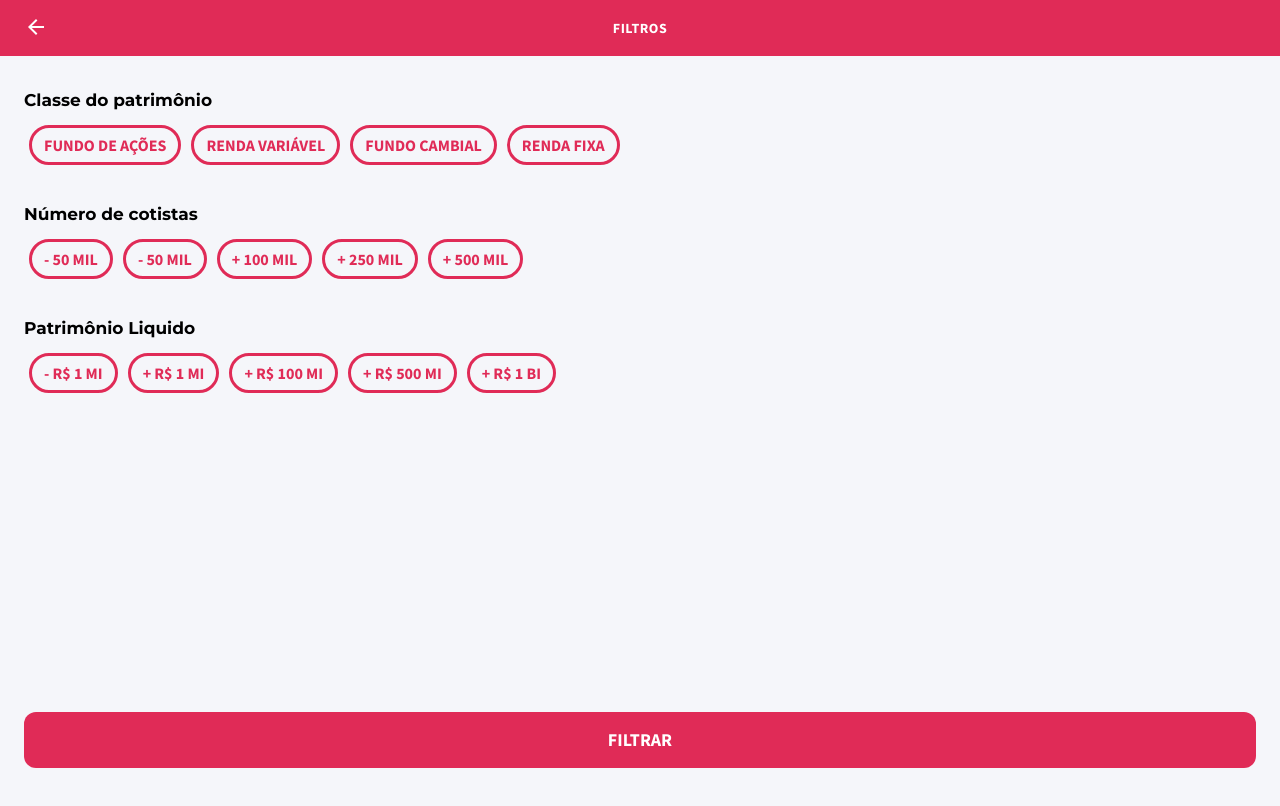
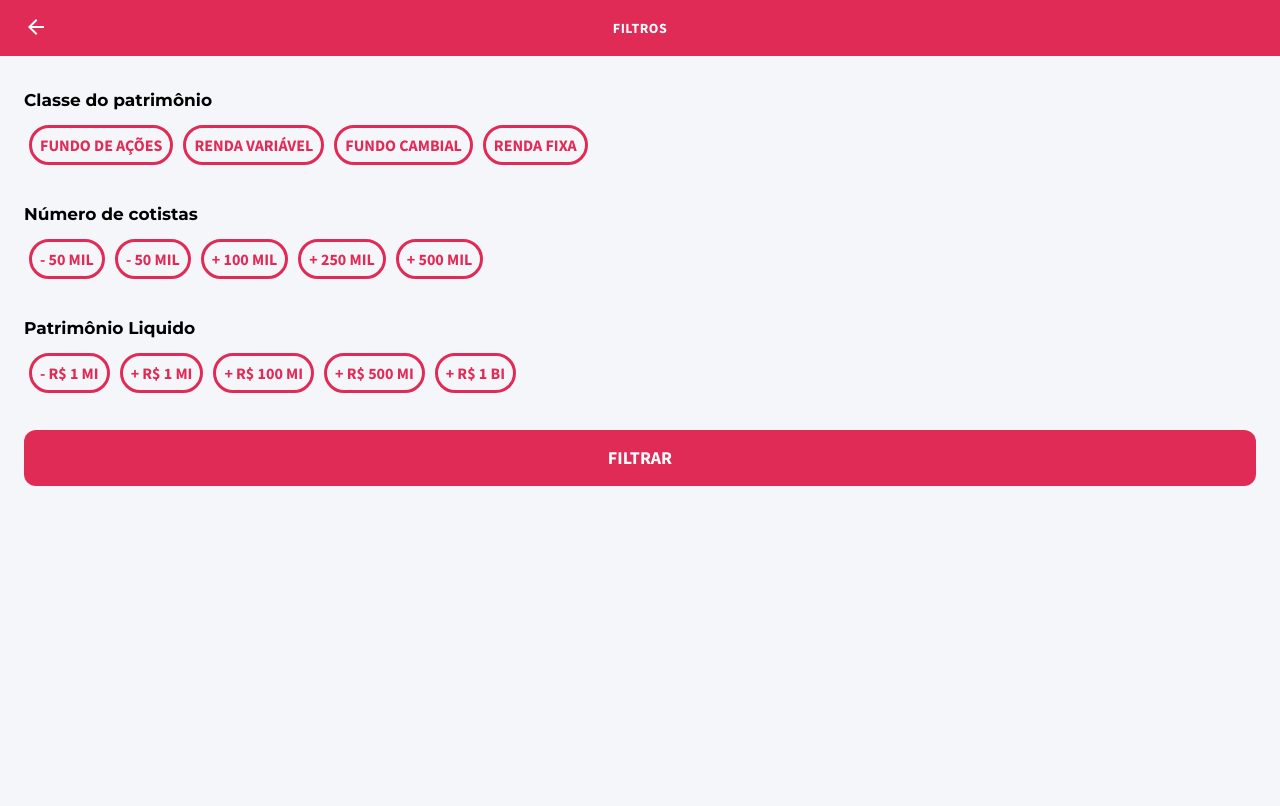
Before and after one commit to luizmellodev/radardoinvestidor-frontend, a Next.js app: page /filtro in a window 1280 px wide. Shown: the top 806 px of the page. Built offline with nearby package versions, Linux system fonts and the light colour scheme.

Commit message:
WIP tela de filtro

```diff
--- a/src/components/FilterSection/FilterButton/index.tsx
+++ b/src/components/FilterSection/FilterButton/index.tsx
@@ -1,5 +1,5 @@
-import { useState } from 'react';
-import { ReactNode } from 'react';
+import { FilterContext } from 'contexts/Filters';
+import { useState, useEffect, useContext } from 'react';
 import { Button, Text } from './styles';
 
 interface FilterButtonProps {
@@ -9,11 +9,25 @@ interface FilterButtonProps {
 }
 
 export default function FilterButton({ label, type, value}: FilterButtonProps) {
-  const [isClicked,setIsClicked] = useState(false);
+  const {selectedFilters, updateFilter} = useContext(FilterContext);
+
+  const [isClicked,setIsClicked] = useState(selectedFilters[type] === value);
+
+  useEffect(() =>{
+    setIsClicked(selectedFilters[type] === value);
+    console.log(`filterButton ${selectedFilters[type]}`)
+  },[selectedFilters]);
 
   const handleClick = () =>{
-    console.log("clicked")
+    console.log("handleClick clicked")
+    if(isClicked){
+      const newValue = typeof value === "string" ? "" : 0;
+      updateFilter(type, newValue);
+    }
+    else
+      updateFilter(type, value);
     setIsClicked(!isClicked);
+    console.log(selectedFilters)
   };
 
   return (
--- a/src/components/FilterSection/FilterButton/styles.ts
+++ b/src/components/FilterSection/FilterButton/styles.ts
@@ -1,34 +1,17 @@
 import styled from 'styled-components';
 
 export const Text = styled.p`
-    display: flex;
-    align-items: center;
-    text-align: center;
-    text-transform: uppercase;
-
     font-family: Source Sans Pro;
     font-weight: bold;
     font-size: 16px;
     line-height: 24px;
-    /* Inside Auto Layout */
-
-    flex: none;
-    order: 0;
-    flex-grow: 0;
-    margin: 0px 12px;
+    margin: 0px 8px;
+    text-transform: uppercase;
 `;
 export const Button = styled.button<any>`
     background-color: ${(props) => (props.isClicked ? props.theme.colors.primary : props.theme.colors.background)};
     border: 3px solid ${(props) => props.theme.colors.primary};
     border-radius: 100px;
     color: ${(props) => (props.isClicked ? props.theme.colors.background : props.theme.colors.primary)};
-    display: flex;
-    flex-direction: row;
-    justify-content: center;
-    align-items: center;
-
-    position: static;
     height: 40px;
-    left: 0px;
-    top: 0px;
 `;
--- a/src/components/FilterSection/index.tsx
+++ b/src/components/FilterSection/index.tsx
@@ -9,13 +9,14 @@ interface FilterSectionProps {
   title: string;
   options:string[] | number[];
 }
-
-export default function FilterSection({title, type, options }: FilterSectionProps) {
 const FilterTitle = styled.strong<any>`
 font-family: Montserrat;
 font-size: 17px;
 line-height: 24px;
 `;
+
+export default function FilterSection({title, type, options }: FilterSectionProps) {
+
 const formatOptions = (option:string | number) =>{
 if(typeof option === "string")
   return option;
--- a/src/contexts/Filters.tsx
+++ b/src/contexts/Filters.tsx
@@ -16,7 +16,7 @@ export interface IFilter {
 }
 export const FilterContext = createContext({} as FilterContextValues);
 
-// export const NavegatingToFilter = () => useRouter().push('src/pages/filtro');
+
 export const FilterProvider: React.FC = ({children}) =>{
     const FilterEmpty: IFilter = {
       classe: "",
--- a/src/pages/filtro.tsx
+++ b/src/pages/filtro.tsx
@@ -1,33 +1,28 @@
 import { FilterContext, FilterProvider } from 'contexts/Filters';
-import { useContext, useEffect } from 'react';
+import { useContext, useEffect, useState } from 'react';
 import Screen from 'components/Screen';
 import TopBar from 'components/TopBar';
 import styled from 'styled-components';
 import { useRouter } from 'next/router';
-import { useState } from 'react';
 import FilterSection from 'components/FilterSection';
 import SubmitButton from 'components/SubmitButton';
 
 const Container = styled.div`
-  height: 100%;
+  /* height: 100%; */
+  overflow-y: scroll;
+  margin-top: 56px;
 `;
 const Footer = styled.div`
-  position: fixed;
-  left: 0;
-  bottom: 0;
-  width: 100%;
-  align-items: center;
   padding: 0px 24px 32px;
 
-  /* position: static;
-  width: 414px;
-  height: 88px;
-  left: 0px;
-  top: 822px; */
-
+`;
+const Header = styled.div`
+  position: fixed;
+  width: 100%;
+  top: 0;
 `;
 export default function Filtro() {
-  const {hasStartedByHome} = useContext(FilterContext);
+  const {selectedFilters,updateFilter} = useContext(FilterContext);
 
   const classesOptions = [  "Fundo de Ações", "Renda Variável", "Fundo Cambial","Renda Fixa"];
   const cotistasOptions = [-50000, 50000, 100000, 250000, 500000];
@@ -41,7 +36,9 @@ export default function Filtro() {
   return (
     <Screen>
         <FilterProvider>
-          <TopBar title="Filtros" />
+          <Header>
+            <TopBar title="Filtros" />
+          </Header>
           <Container>
               <FilterSection title={"Classe do patrimônio"} type={"classe"} options={classesOptions}/>
               <FilterSection title={"Número de cotistas"} type={"cotistas"} options={cotistasOptions}/>
--- a/src/pages/index.tsx
+++ b/src/pages/index.tsx
@@ -14,6 +14,7 @@ import FundCard from 'components/FundCard';
 import Loading from 'components/Loading';
 import Tabs from 'components/Tabs';
 import Tab from 'components/Tabs/Tab';
+import { formatCnpj } from 'utils/stringHelper';
 
 const Container = styled.div`
   height: 100%;
@@ -95,7 +96,8 @@ export default function Home() {
   }, [isLoading, hasMore, foundedFunds])
 
   const handleCompareButtonClick = () => {
-    router.push("/comparacao");
+    const fundsCnpj: string[] = selectedFunds.map(fund => formatCnpj(fund.cnpj_fundo));
+    router.push({pathname: 'comparacao', query: {fundos: fundsCnpj.join(',')}});
   };
 
   const handleOnChangeText = async (searchText: string) => {
```
Lines whose indentation alone changed are shown as unchanged.
